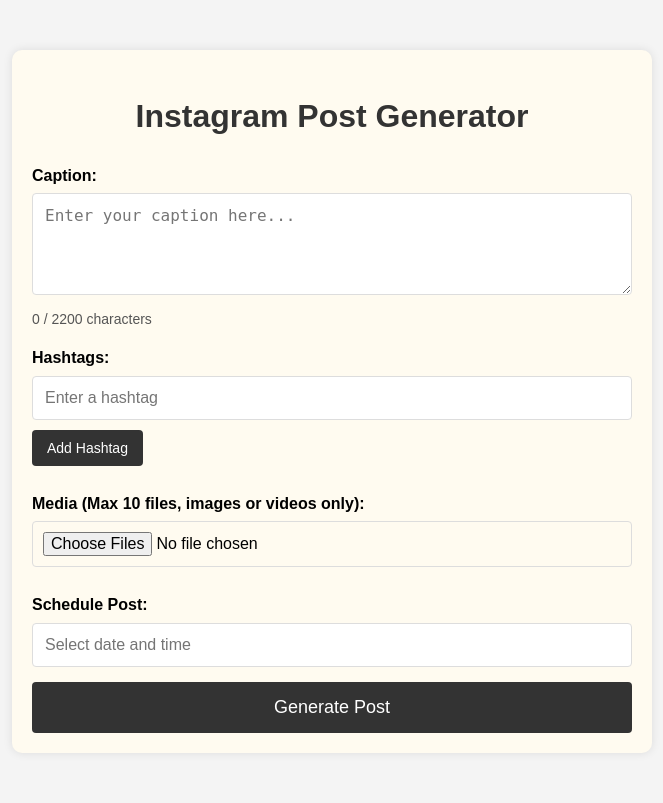
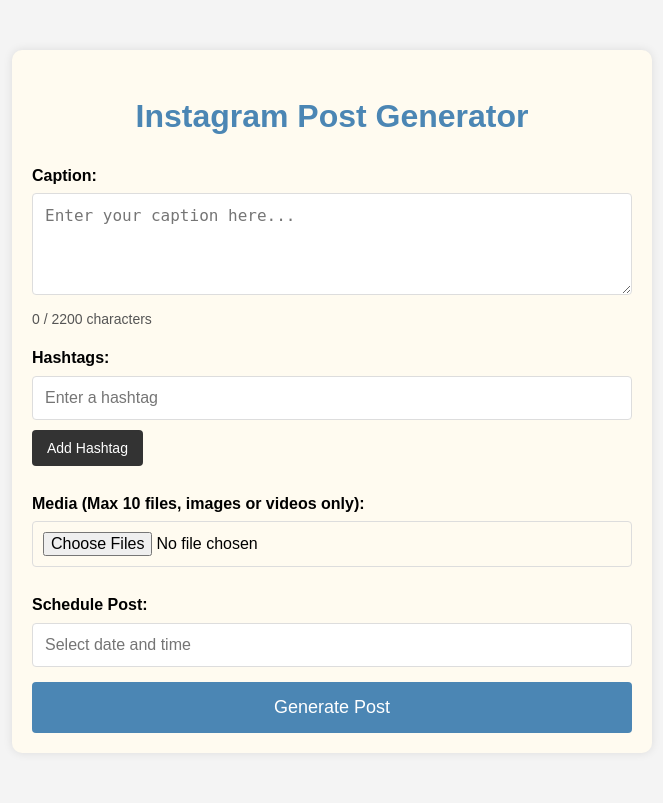
Before and after one commit to BlockChef/ig-feed-generator, a Flask app: page / in a window 1280 px wide. Shown: the whole page, without its empty margins (308-971 px from the left). Run offline with Flask 3, Linux system fonts and the light colour scheme.

Commit message:
fixed css

```diff
--- a/static/css/style.css
+++ b/static/css/style.css
@@ -18,7 +18,7 @@ body {
 }
 
 h1 {
-    color: #333;
+    color: #4b86b4;
     text-align: center;
     margin-bottom: 20px;
 }
@@ -72,6 +72,16 @@ button {
 
 button:hover {
     background: #555;
+}
+
+button[type="submit"] {
+    background: #4b86b4;
+    color: #fff;
+    transition: background 0.3s ease;
+}
+
+button[type="submit"]:hover {
+    background: #2b6a90;
 }
 
 /* Character Counter */
```
